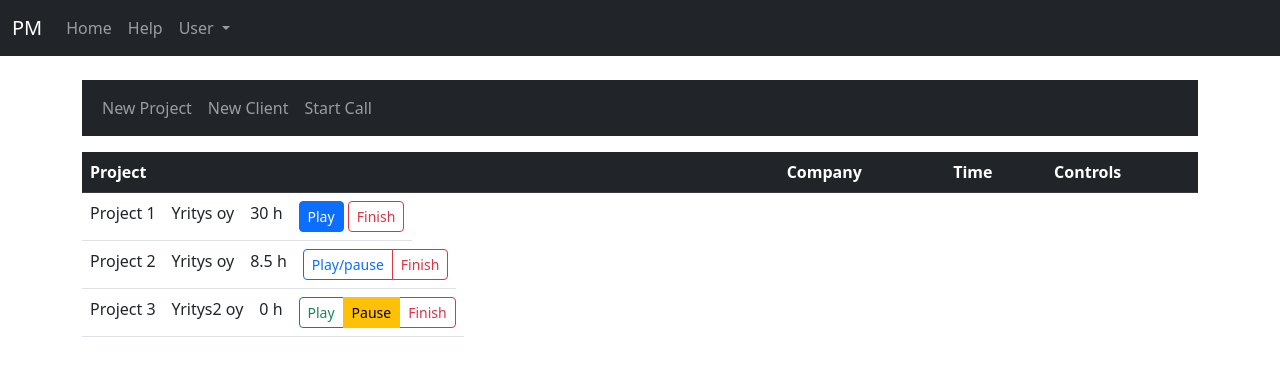
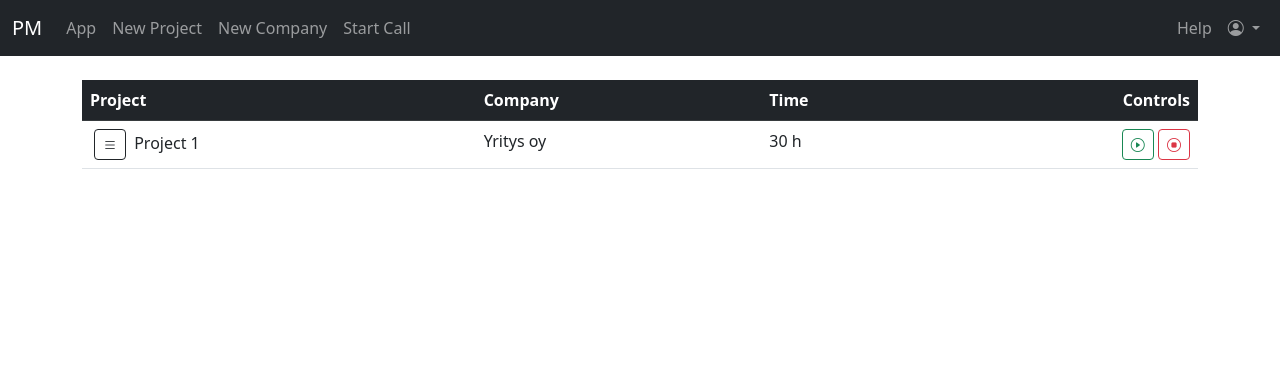
Before and after one commit to Capscience/project-manager, a Flask app: template src/templates/manager.html in a window 1280 px wide. Shown: the top 376 px of the page. Run offline with Flask 2, Linux system fonts and the light colour scheme; the template is opened without the code that fills it, so the values that code supplies are empty; parts of the project's set-up code (start-up, migrations or seed data) failed here and were passed over.

Commit message:
Changed webpage to make more sense

```diff
--- a/src/templates/base.html
+++ b/src/templates/base.html
@@ -7,32 +7,40 @@
         <meta name="viewport" content="width=device-width, initial-scale=1.0">
         <title>{{ title }}</title>
         <link href="https://cdn.jsdelivr.net/npm/bootstrap@5.2.0-beta1/dist/css/bootstrap.min.css" rel="stylesheet" integrity="sha384-0evHe/X+R7YkIZDRvuzKMRqM+OrBnVFBL6DOitfPri4tjfHxaWutUpFmBp4vmVor" crossorigin="anonymous">
+        <link rel="stylesheet" href="https://cdn.jsdelivr.net/npm/bootstrap-icons@1.8.3/font/bootstrap-icons.css">
         {% endblock %}
     </head>
 
     <body>
         <nav class="navbar navbar-expand-md navbar-dark bg-dark">
             <div class="container-fluid">
-                <a class="navbar-brand" href="#">PM</a>
+                <a class="navbar-brand" href="{{ url_for('home') }}">PM</a>
                 <button class="navbar-toggler" type="button" data-bs-toggle="collapse" data-bs-target="#navbarNavDropdown" aria-controls="navbarNavDropdown" aria-expanded="false" aria-label="Toggle navigation">
                     <span class="navbar-toggler-icon"></span>
                 </button>
                 <div class="collapse navbar-collapse" id="navbarNavDropdown">
                     <ul class="navbar-nav">
                         <li class="nav-item">
-                            <a class="nav-link" href="{{ url_for('home') }}">Home</a>
+                            <a class="nav-link" href="{{ url_for('manager') }}">App</a>
                         </li>
+                        {% block navbar_addon %}
+                        {% endblock %}
+                    </ul>
+                    <ul class="navbar-nav ms-auto">
                         <li class="nav-item">
                             <a class="nav-link" href="{{ url_for('help') }}">Help</a>
                         </li>
                         <li class="nav-item dropdown">
                             <a class="nav-link dropdown-toggle" href="#" id="navbarDropdownMenuLink" role="button" data-bs-toggle="dropdown" aria-expanded="false">
-                                User
+                                <i class="bi bi-person-circle"></i>
                             </a>
-                            <ul class="dropdown-menu" aria-labelledby="navbarDropdownMenuLink">
+                            <ul class="dropdown-menu dropdown-menu-end" aria-labelledby="navbarDropdownMenuLink">
+                                {% if not g.user %}
                                 <li><a class="dropdown-item" href="{{ url_for('login') }}">Login</a></li>
                                 <li><a class="dropdown-item" href="{{ url_for('register') }}">Register</a></li>
+                                {% else %}
                                 <li><a class="dropdown-item" href="{{ url_for('logout') }}">Logout</a></li>
+                                {% endif %}
                             </ul>
                         </li>
                     </ul>
--- a/src/templates/manager.html
+++ b/src/templates/manager.html
@@ -8,30 +8,22 @@
 {% endfor %}
 {% endblock %}
 
-{% block content %}
-<nav class="navbar navbar-expand-md navbar-dark bg-dark">
-    <div class="container">
-        <button class="navbar-toggler" type="button" data-bs-toggle="collapse" data-bs-target="#secondaryNavDropdown" aria-controls="secondaryNavDropdown" aria-expanded="false" aria-label="Toggle navigation">
-            <span class="navbar-toggler-icon"></span>
-        </button>
-        <div class="collapse navbar-collapse" id="secondaryNavDropdown">
-            <ul class="navbar-nav">
+{% block navbar_addon %}
 <li class="nav-item">
     <a class="nav-link" type="button" data-bs-toggle="collapse" data-bs-target="#newProject" aria-expanded="false" aria-controls="newProject">New Project</a>
 </li>
 <li class="nav-item">
-                    <a class="nav-link" type="button" data-bs-toggle="collapse" data-bs-target="#newClient" aria-expanded="false" aria-controls="newClient">New Client</a>
+    <a class="nav-link" type="button" data-bs-toggle="collapse" data-bs-target="#newCompany" aria-expanded="false" aria-controls="newClient">New Company</a>
 </li>
 <li class="nav-item">
     <a class="nav-link" type="button" data-bs-toggle="collapse" data-bs-target="#startCall" aria-expanded="false" aria-controls="startCall">Start Call</a>
 </li>
-            </ul>
-        </div>
-    </div>
-</nav>
+{% endblock %}
 
+{% block content %}
 <div class="container" id="switchPanels">
     <div class="collapse" id="newProject" data-bs-parent="#switchPanels">
+        <h3>New Project</h3>
         <form>
             <div class="col my-3 mx-1">
                 <div class="form-floating mb-3">
@@ -55,11 +47,14 @@
             </div>
             <div class="col-md mx-1 mb-3">
                 <button class="btn btn-primary" type="button">Create</button>
-                <button class="btn btn-outline-primary" type="button">Save entry</button>
+                <button class="btn btn-outline-primary" type="button">Create and start</button>
+                <button class="btn btn-outline-primary" type="button">Create and finish</button>
+                <button class="btn btn-outline-danger" type="button">Cancel</button>
             </div>
         </form>
     </div>
-    <div class="collapse" id="newClient" data-bs-parent="#switchPanels">
+    <div class="collapse" id="newCompany" data-bs-parent="#switchPanels">
+        <h3>New Company</h3>
         <form>
             <div class="col my-3 mx-1">
                 <div class="form-floating mb-3">
@@ -81,69 +76,24 @@
                 <th scope="col">Project</th>
                 <th scope="col">Company</th>
                 <th scope="col">Time</th>
-                <th scope="col">Controls</th>
+                <th scope="col" style="text-align:right">Controls</th>
             </tr>
         </thead>
         <tbody>
-            <tr type="button" data-bs-toggle="collapse" data-bs-target="#project1" aria-expanded="false" aria-controls="project1">
-                <td>Project 1</td>
+            <tr>
+                <td>
+                    <button class="btn btn-outline-dark btn-sm mx-1" data-bs-toggle="collapse" data-bs-target="#project1" aria-expanded="false" aria-controls="project1"><i class="bi bi-list"></i></button>
+                    Project 1
+                </td>
                 <td>Yritys oy</td>
                 <td>30 h</td>
-                <td>
-                    <button class="btn btn-primary btn-sm">Play</button>
-                    <button class="btn btn-outline-danger btn-sm">Finish</button>
+                <td style="text-align:right">
+                    <button class="btn btn-outline-success btn-sm"><i class="bi bi-play-circle"></i></button>
+                    <button class="btn btn-outline-danger btn-sm"><i class="bi bi-stop-circle"></i></button>
                 </td>
             </tr>
             <tr>
                 <td class="collapse" data-bs-parent="#mainTable" id="project1" colspan="4">
-                    <div class="card">
-                        <div class="card-body">
-                            Here goes manual editing stuff and input for session comments.
-                        </div>
-                    </div>
-                </td>
-            </tr>
-
-            <tr type="button" data-bs-toggle="collapse" data-bs-target="#project2" aria-expanded="false" aria-controls="project2">
-                <td>Project 2</td>
-                <td>Yritys oy</td>
-                <td>8.5 h</td>
-                <td>
-                    <div class="btn-group btn-group-sm" role="group" aria-label="Basic outlined example">
-                        <button type="button" class="btn btn-outline-primary">Play/pause</button>
-                        <button type="button" class="btn btn-outline-danger">Finish</button>
-                    </div>
-                </td>
-            </tr>
-            <tr>
-                <td class="collapse" data-bs-parent="#mainTable" id="project2" colspan="4">
-                    <div class="card">
-                        <div class="card-body">
-                            Here goes manual editing stuff and input for session comments.
-                        </div>
-                    </div>
-                </td>
-            </tr>
-
-            <tr type="button" data-bs-toggle="collapse" data-bs-target="#project3" aria-expanded="false" aria-controls="project3">
-                <td>Project 3</td>
-                <td>Yritys2 oy</td>
-                <td>0 h</td>
-                <td>
-                    <div class="btn-group btn-group-sm" role="group" aria-label="Radion button controller">
-                        <input type="radio" class="btn-check" name="btnradio" id="btnradio1" autocomplete="off">
-                        <label class="btn btn-outline-success" for="btnradio1">Play</label>
-
-                        <input type="radio" class="btn-check" name="btnradio" id="btnradio2" autocomplete="off" checked>
-                        <label class="btn btn-outline-warning" for="btnradio2">Pause</label>
-
-                        <input type="radio" class="btn-check" name="btnradio" id="btnradio3" autocomplete="off">
-                        <label class="btn btn-outline-danger" for="btnradio3">Finish</label>
-                    </div>
-                </td>
-            </tr>
-            <tr>
-                <td class="collapse" data-bs-parent="#mainTable" id="project3" colspan="4">
                     <div class="card">
                         <div class="card-body">
                             Here goes manual editing stuff and input for session comments.
```
Also changed, not shown: src/__init__.py (+10 -16 lines), src/help.py (added, +7 -0 lines), src/home.py (added, +10 -0 lines), src/manager.py (added, +8 -0 lines), src/user.py (deleted, +0 -11 lines). Lines whose indentation alone changed are shown as unchanged.
